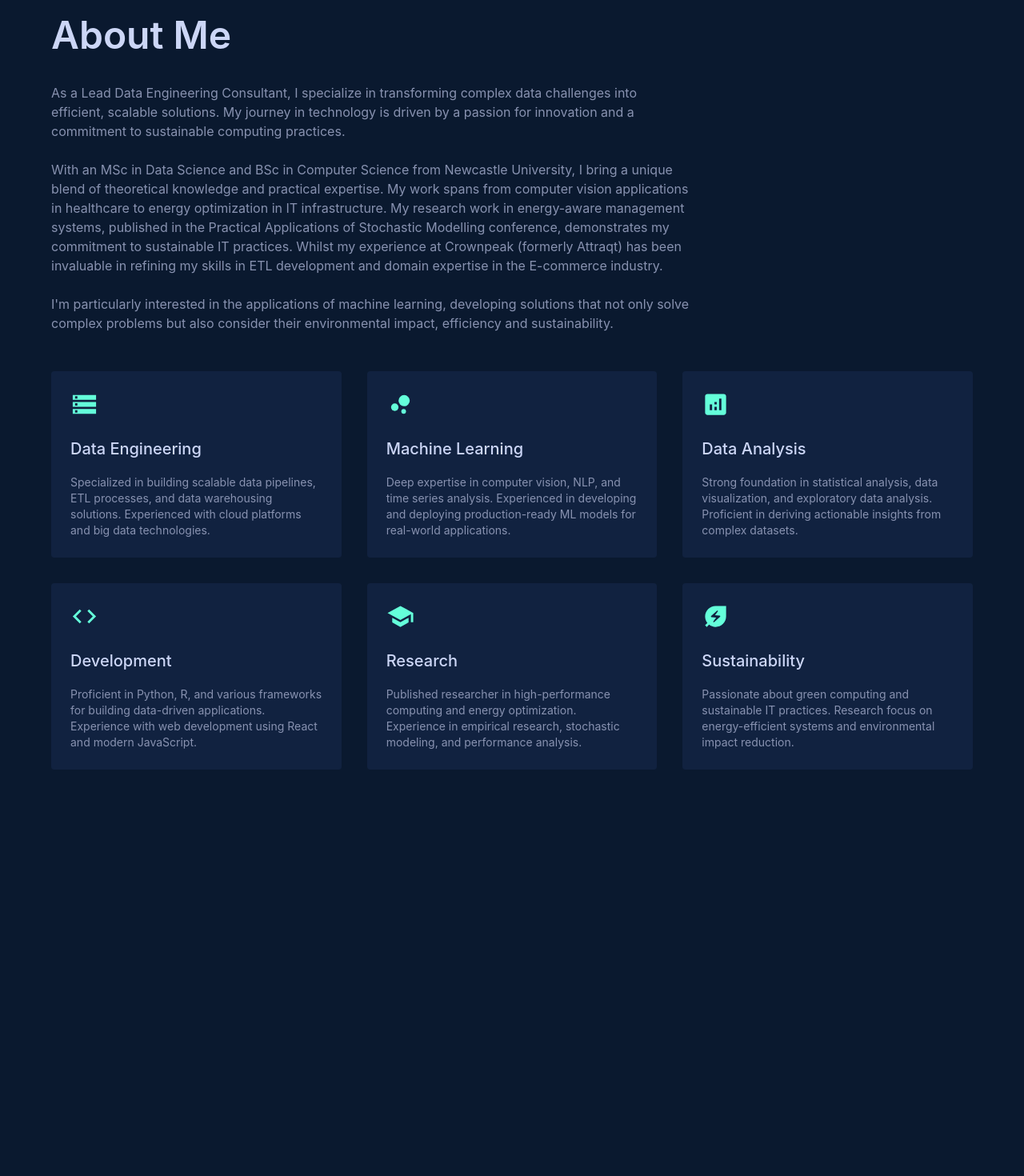
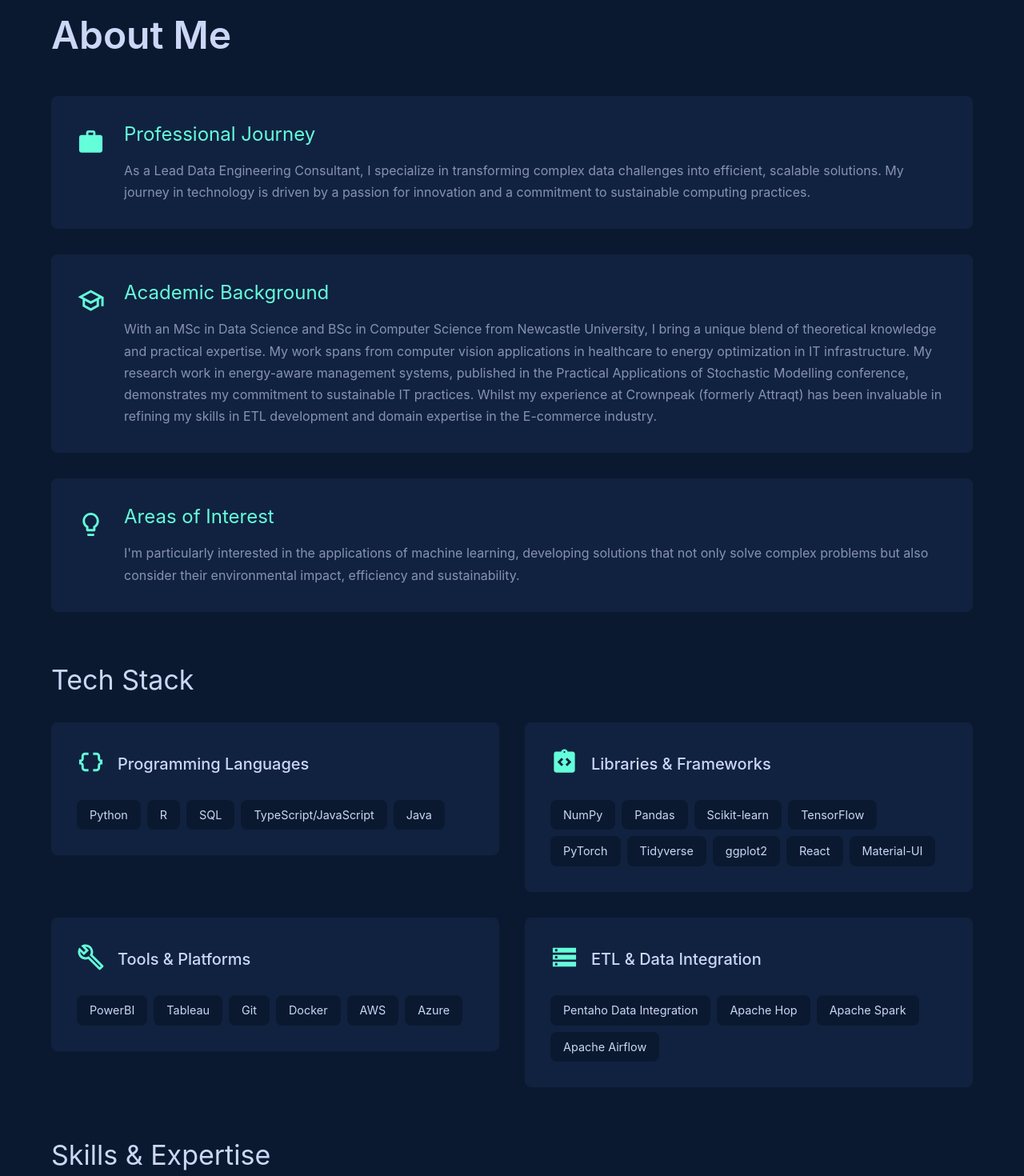
Before and after one commit to kasiotis/personal-website, a React (Create React App) app: page /about in a window 1280 px wide. Shown: the part 80-1550 px from the top of the page at 80% size. Before the commit the page ends 1138 px from the top, so only its background shows below. Built offline with nearby package versions, Linux system fonts and the light colour scheme.

Commit message:
Home and About page structural changes
- Correction of details still needed

```diff
--- a/src/components/About.tsx
+++ b/src/components/About.tsx
@@ -1,5 +1,5 @@
 import React from 'react';
-import { Container, Typography, Box, Grid, Paper } from '@mui/material';
+import { Container, Typography, Box, Grid, Paper, Divider } from '@mui/material';
 import { motion } from 'framer-motion';
 import CodeIcon from '@mui/icons-material/Code';
 import StorageIcon from '@mui/icons-material/Storage';
@@ -7,8 +7,56 @@ import BubbleChartIcon from '@mui/icons-material/BubbleChart';
 import AnalyticsIcon from '@mui/icons-material/Analytics';
 import SchoolIcon from '@mui/icons-material/School';
 import EnergySavingsLeafIcon from '@mui/icons-material/EnergySavingsLeaf';
+import WorkIcon from '@mui/icons-material/Work';
+import SchoolOutlinedIcon from '@mui/icons-material/SchoolOutlined';
+import LightbulbOutlinedIcon from '@mui/icons-material/LightbulbOutlined';
+import IntegrationInstructionsIcon from '@mui/icons-material/IntegrationInstructions';
+import StorageOutlinedIcon from '@mui/icons-material/StorageOutlined';
+import BuildOutlinedIcon from '@mui/icons-material/BuildOutlined';
+import DataObjectIcon from '@mui/icons-material/DataObject';
 
 const About = () => {
+  const introSections = [
+    {
+      icon: <WorkIcon fontSize="large" />,
+      title: "Professional Journey",
+      content: "As a Lead Data Engineering Consultant, I specialize in transforming complex data challenges into efficient, scalable solutions. My journey in technology is driven by a passion for innovation and a commitment to sustainable computing practices."
+    },
+    {
+      icon: <SchoolOutlinedIcon fontSize="large" />,
+      title: "Academic Background",
+      content: "With an MSc in Data Science and BSc in Computer Science from Newcastle University, I bring a unique blend of theoretical knowledge and practical expertise. My work spans from computer vision applications in healthcare to energy optimization in IT infrastructure. My research work in energy-aware management systems, published in the Practical Applications of Stochastic Modelling conference, demonstrates my commitment to sustainable IT practices. Whilst my experience at Crownpeak (formerly Attraqt) has been invaluable in refining my skills in ETL development and domain expertise in the E-commerce industry."
+    },
+    {
+      icon: <LightbulbOutlinedIcon fontSize="large" />,
+      title: "Areas of Interest",
+      content: "I'm particularly interested in the applications of machine learning, developing solutions that not only solve complex problems but also consider their environmental impact, efficiency and sustainability."
+    }
+  ];
+
+  const techStack = {
+    languages: {
+      icon: <DataObjectIcon fontSize="large" />,
+      title: "Programming Languages",
+      items: ['Python', 'R', 'SQL', 'TypeScript/JavaScript', 'Java']
+    },
+    libraries: {
+      icon: <IntegrationInstructionsIcon fontSize="large" />,
+      title: "Libraries & Frameworks",
+      items: ['NumPy', 'Pandas', 'Scikit-learn', 'TensorFlow', 'PyTorch', 'Tidyverse', 'ggplot2', 'React', 'Material-UI']
+    },
+    tools: {
+      icon: <BuildOutlinedIcon fontSize="large" />,
+      title: "Tools & Platforms",
+      items: ['PowerBI', 'Tableau', 'Git', 'Docker', 'AWS', 'Azure']
+    },
+    etlTools: {
+      icon: <StorageOutlinedIcon fontSize="large" />,
+      title: "ETL & Data Integration",
+      items: ['Pentaho Data Integration', 'Apache Hop', 'Apache Spark', 'Apache Airflow']
+    }
+  };
+
   const skills = [
     {
       icon: <StorageIcon fontSize="large" />,
@@ -50,33 +98,111 @@ const About = () => {
           animate={{ opacity: 1, y: 0 }}
           transition={{ duration: 0.5 }}
         >
-          <Typography variant="h3" component="h2" sx={{ mb: 4 }}>
+          <Typography variant="h3" component="h2" sx={{ mb: 6 }}>
             About Me
           </Typography>
         </motion.div>
 
+        <Grid container spacing={4} sx={{ mb: 8 }}>
+          {introSections.map((section, index) => (
+            <Grid item xs={12} key={section.title}>
+              <motion.div
+                initial={{ opacity: 0, y: 20 }}
+                animate={{ opacity: 1, y: 0 }}
+                transition={{ duration: 0.5, delay: 0.2 * (index + 1) }}
+              >
+                <Paper
+                  elevation={0}
+                  sx={{
+                    p: 4,
+                    backgroundColor: 'background.paper',
+                    borderRadius: 2,
+                    transition: 'transform 0.3s ease-in-out',
+                  }}
+                >
+                  <Box sx={{ display: 'flex', alignItems: 'flex-start', gap: 3 }}>
+                    <Box sx={{ color: 'primary.main', mt: 1 }}>
+                      {section.icon}
+                    </Box>
+                    <Box>
+                      <Typography variant="h5" sx={{ mb: 2, color: 'primary.main' }}>
+                        {section.title}
+                      </Typography>
+                      <Typography variant="body1" color="text.secondary" sx={{ lineHeight: 1.7 }}>
+                        {section.content}
+                      </Typography>
+                    </Box>
+                  </Box>
+                </Paper>
+              </motion.div>
+            </Grid>
+          ))}
+        </Grid>
+
         <motion.div
           initial={{ opacity: 0, y: 20 }}
           animate={{ opacity: 1, y: 0 }}
-          transition={{ duration: 0.5, delay: 0.2 }}
+          transition={{ duration: 0.5, delay: 0.8 }}
         >
-          <Typography variant="body1" color="text.secondary" sx={{ mb: 3, maxWidth: '800px' }}>
-            As a Lead Data Engineering Consultant, I specialize in transforming complex data challenges into efficient,
-            scalable solutions. My journey in technology is driven by a passion for innovation and a commitment to
-            sustainable computing practices.
+          <Typography variant="h4" sx={{ mb: 4 }}>
+            Tech Stack
           </Typography>
+        </motion.div>
 
-          <Typography variant="body1" color="text.secondary" sx={{ mb: 3, maxWidth: '800px' }}>
-            With an MSc in Data Science and BSc in Computer Science from Newcastle University, I bring a unique blend of
-            theoretical knowledge and practical expertise. My work spans from computer vision applications in healthcare to energy optimization in IT infrastructure. My research work in energy-aware management systems,
-            published in the Practical Applications of Stochastic Modelling conference, demonstrates my commitment to
-            sustainable IT practices. Whilst my experience at Crownpeak (formerly Attraqt) has been invaluable in
-            refining my skills in ETL development and domain expertise in the E-commerce industry.
-          </Typography>
+        <Grid container spacing={4} sx={{ mb: 8 }}>
+          {Object.values(techStack).map((category, index) => (
+            <Grid item xs={12} md={6} key={category.title}>
+              <motion.div
+                initial={{ opacity: 0, y: 20 }}
+                animate={{ opacity: 1, y: 0 }}
+                transition={{ duration: 0.5, delay: 0.9 + index * 0.2 }}
+              >
+                <Paper
+                  elevation={0}
+                  sx={{
+                    p: 4,
+                    backgroundColor: 'background.paper',
+                    borderRadius: 2,
+                    height: '100%'
+                  }}
+                >
+                  <Box sx={{ display: 'flex', alignItems: 'center', mb: 3, gap: 2 }}>
+                    <Box sx={{ color: 'primary.main' }}>
+                      {category.icon}
+                    </Box>
+                    <Typography variant="h6">
+                      {category.title}
+                    </Typography>
+                  </Box>
+                  <Box sx={{ display: 'flex', flexWrap: 'wrap', gap: 1 }}>
+                    {category.items.map((item) => (
+                      <Typography
+                        key={item}
+                        sx={{
+                          bgcolor: 'background.default',
+                          px: 2,
+                          py: 1,
+                          borderRadius: 2,
+                          fontSize: '0.9rem',
+                        }}
+                      >
+                        {item}
+                      </Typography>
+                    ))}
+                  </Box>
+                </Paper>
+              </motion.div>
+            </Grid>
+          ))}
+        </Grid>
 
-          <Typography variant="body1" color="text.secondary" sx={{ mb: 6, maxWidth: '800px' }}>
-            I'm particularly interested in the applications of machine learning, developing solutions
-            that not only solve complex problems but also consider their environmental impact, efficiency and sustainability.
+        <motion.div
+          initial={{ opacity: 0, y: 20 }}
+          animate={{ opacity: 1, y: 0 }}
+          transition={{ duration: 0.5, delay: 1.6 }}
+        >
+          <Typography variant="h4" sx={{ mb: 4 }}>
+            Skills & Expertise
           </Typography>
         </motion.div>
 
@@ -86,14 +212,15 @@ const About = () => {
               <motion.div
                 initial={{ opacity: 0, y: 20 }}
                 animate={{ opacity: 1, y: 0 }}
-                transition={{ duration: 0.5, delay: 0.4 + index * 0.2 }}
+                transition={{ duration: 0.5, delay: 1.8 + index * 0.2 }}
               >
                 <Paper
                   elevation={0}
                   sx={{
                     p: 3,
                     height: '100%',
-                    backgroundColor: 'background.paper'
+                    backgroundColor: 'background.paper',
+                    borderRadius: 2
                   }}
                 >
                   <Box sx={{ color: 'primary.main', mb: 2 }}>
@@ -102,7 +229,7 @@ const About = () => {
                   <Typography variant="h6" sx={{ mb: 2 }}>
                     {skill.title}
                   </Typography>
-                  <Typography variant="body2" color="text.secondary">
+                  <Typography variant="body2" color="text.secondary" sx={{ lineHeight: 1.6 }}>
                     {skill.description}
                   </Typography>
                 </Paper>
--- a/src/components/Hero.tsx
+++ b/src/components/Hero.tsx
@@ -33,7 +33,7 @@ const Hero = () => {
           transition={{ duration: 0.5, delay: 0.2 }}
         >
           <Typography variant="h2" component="h1" sx={{ fontWeight: 700 }}>
-            Andreas Kasiotis
+            Antreas Kasiotis
           </Typography>
         </motion.div>
 
@@ -43,7 +43,7 @@ const Hero = () => {
           transition={{ duration: 0.5, delay: 0.4 }}
         >
           <Typography variant="h4" color="text.secondary" sx={{ mb: 3 }}>
-            Lead Data Engineering Consultant
+            Data Science and Engineering Consultant
           </Typography>
         </motion.div>
 
```
